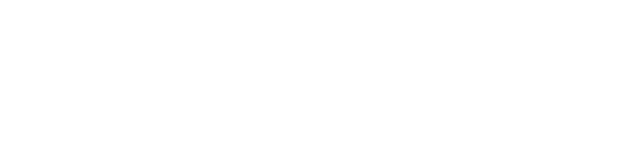
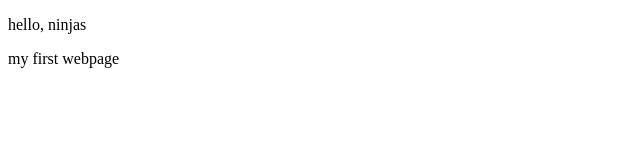
Before and after one commit to MiguelDominguezSanchez/the-net-ninja-html-and-css-crash-course, a plain HTML site: page index.html in a window 1280 px wide. Shown: the whole page, without its empty margins (0-640 px from the left). Drawn offline with Linux system fonts and the light colour scheme.

Commit message:
#1 – Introduction

```diff
--- a/index.html
+++ b/index.html
@@ -1,2 +1,13 @@
+<!-- Further Explanatory Notetaking within code -->
 <!DOCTYPE html>
-<html></html>
+<html>
+<head>
+    <title>Learning HTML</title>
+</head>
+<body>
+
+    <p>hello, ninjas</p>
+    <p>my first webpage</p>
+
+</body>
+</html>
```
Also changed, not shown: 1 other file.
